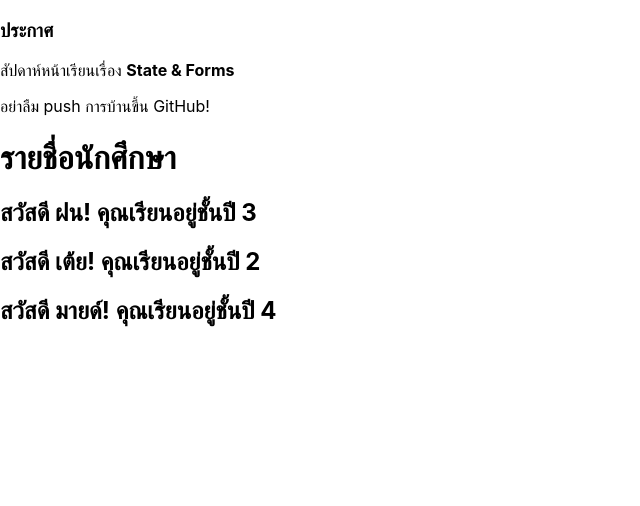
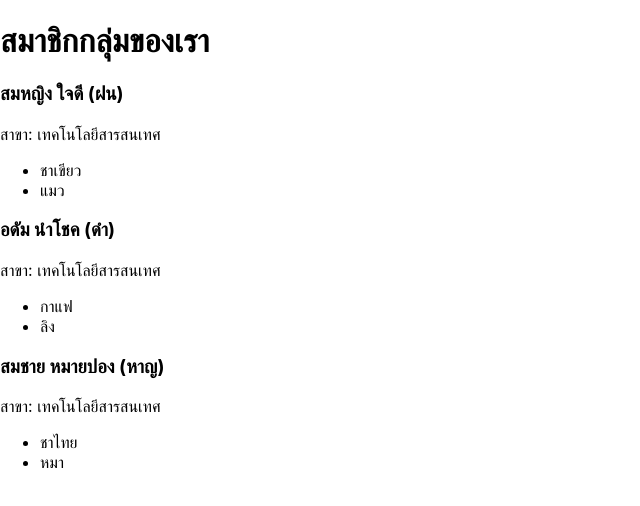
Before and after one commit to Potsavee/feapp-670710726, a React (Create React App) app in the folder pooh-app/: page / in a window 1280 px wide. Shown: the top 506 px of the page, without its empty margins (0-640 px from the left). Built offline with nearby package versions, Linux system fonts and the light colour scheme.

Commit message:
First-React-App

```diff
--- a/pooh-app/src/App.js
+++ b/pooh-app/src/App.js
@@ -4,6 +4,7 @@
 import Footer from "./components/Footer";
 import Greeting from "./components/Greeting";
 import Card from "./components/Card";
+import ProfileCard from "./components/ProfileCard";
 
 const students = [
   { id: 1, name: 'ฝน', year: 3 },
@@ -11,17 +12,30 @@
   { id: 3, name: 'มายด์', year: 4 },
 ];
 
+const members = [
+  { id: 1, name: 'สมหญิง ใจดี', nickname: 'ฝน',
+    major: 'เทคโนโลยีสารสนเทศ', favorites: ['ชาเขียว', 'แมว'] },
+  { id: 2, name: 'อดัม นำโชค', nickname: 'ดำ',
+    major: 'เทคโนโลยีสารสนเทศ', favorites: ['กาแฟ', 'ลิง'] },
+    { id: 3, name: 'สมชาย หมายปอง', nickname: 'หาญ',
+    major: 'เทคโนโลยีสารสนเทศ', favorites: ['ชาไทย', 'หมา'] }
+];
+
 function App() {
   return (
-    <div>
-      <Card title="ประกาศ">
-        <p>สัปดาห์หน้าเรียนเรื่อง <b>State & Forms</b></p>
-        <p>อย่าลืม push การบ้านขึ้น GitHub!</p>
-      </Card>
-      <h1>รายชื่อนักศึกษา</h1>
-      {students.map((s) => (
-        <Greeting key={s.id} name={s.name} year={s.year} />
-      ))}
+    <div className="container">
+      <h1>สมาชิกกลุ่มของเรา</h1>
+      <div className="card-row">
+        {members.map((m) => (
+          <ProfileCard
+            key={m.id}
+            name={m.name}
+            nickname={m.nickname}
+            major={m.major}
+            favorites={m.favorites}
+          />
+        ))}
+      </div>
     </div>
   );
 }
--- /dev/null
+++ b/pooh-app/src/components/ProfileCard.jsx
@@ -0,0 +1,15 @@
+function ProfileCard({ name, nickname, major = 'ยังไม่ระบุสาขา', favorites }) {
+  return (
+    <div className="profile-card">
+      <h3>{name} ({nickname})</h3>
+      <p>สาขา: {major}</p>
+      <ul>
+        {favorites.map((item, index) => (
+          <li key={index}>{item}</li>
+        ))}
+      </ul>
+    </div>
+  );
+}
+
+export default ProfileCard;
```
